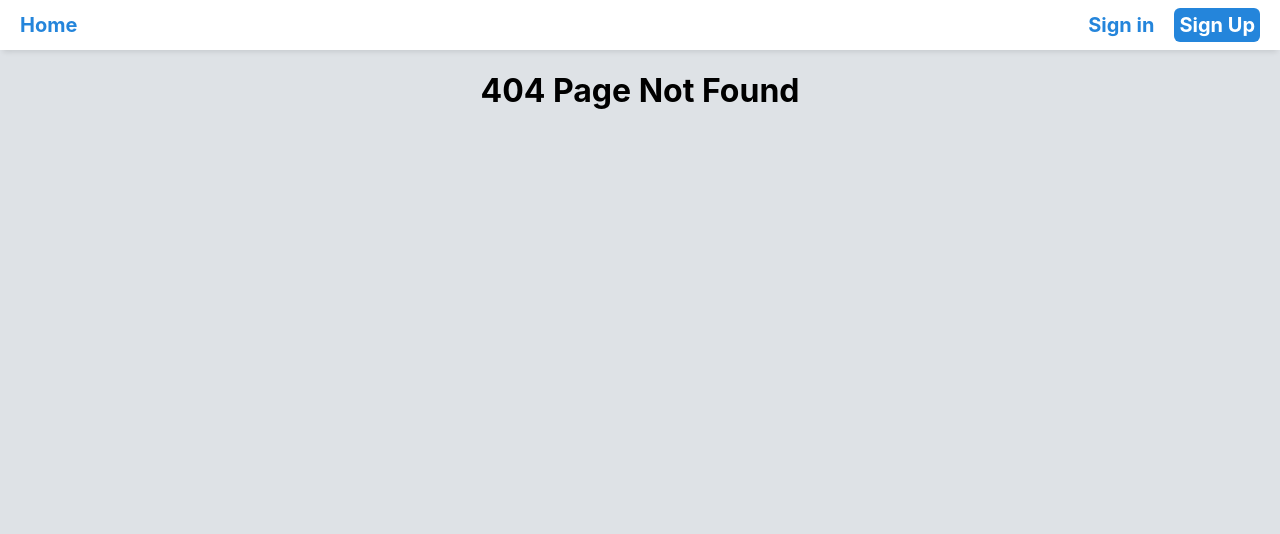
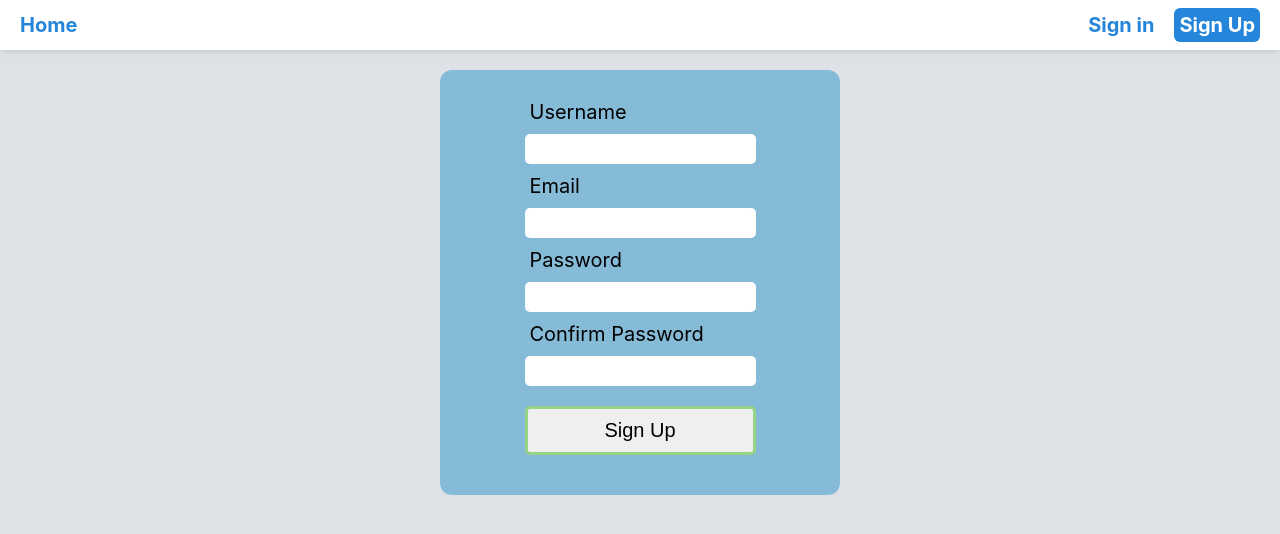
Before and after one commit to nazms23/task-react, a React (Create React App) app: page /sign-up in a window 1280 px wide. Before the commit this address had no page. Shown: the top 534 px of the page. Built offline with nearby package versions, Linux system fonts and the light colour scheme.

Commit message:
bağlantı düzeltmeleri

```diff
--- a/src/App.js
+++ b/src/App.js
@@ -37,8 +37,8 @@ function App() {
       <Header/>
       <Routes>
         <Route path="/" element={<Ana/>}  />
-        <Route path="/login" element={<Login/>}/>
-        <Route path="/register" element={<Register/>}/>
+        <Route path="/sign-in" element={<Login/>}/>
+        <Route path="/sign-up" element={<Register/>}/>
         <Route path="*" element={<Error404/>}/>
       </Routes>
     </div>
--- a/src/components/Header.js
+++ b/src/components/Header.js
@@ -43,8 +43,8 @@ function Header() {
           //Giriş yapılıysa veya değilse gösterilcek butonlar
           !isAuth ?
           <div className='icdiv' style={{justifyContent:'space-evenly'}}>
-            <Link to={"/login"} className='headLink'>Sign in</Link>
-            <Link to={"/register"} className='headLink' style={{backgroundColor:'rgb(36, 133, 219)', color:'#fff', padding:5,borderRadius:6}}>Sign Up</Link>
+            <Link to={"/sign-in"} className='headLink'>Sign in</Link>
+            <Link to={"/sign-up"} className='headLink' style={{backgroundColor:'rgb(36, 133, 219)', color:'#fff', padding:5,borderRadius:6}}>Sign Up</Link>
           </div>
           :
           <div className='icdiv' style={{justifyContent:'space-evenly'}}>
--- a/src/pages/Ana.js
+++ b/src/pages/Ana.js
@@ -165,7 +165,7 @@ function Ana() {
 
   useEffect(()=>{
     //* Title değiştirir
-    document.title = "Main Page"
+    document.title = "Home"
 
 
     //! Arama parametrelerinde "q" varsa (Giriş yaptan yönlendirme) başarıyla giriş yapıldı bildirimi ve parametreleri sıfırlama
```
